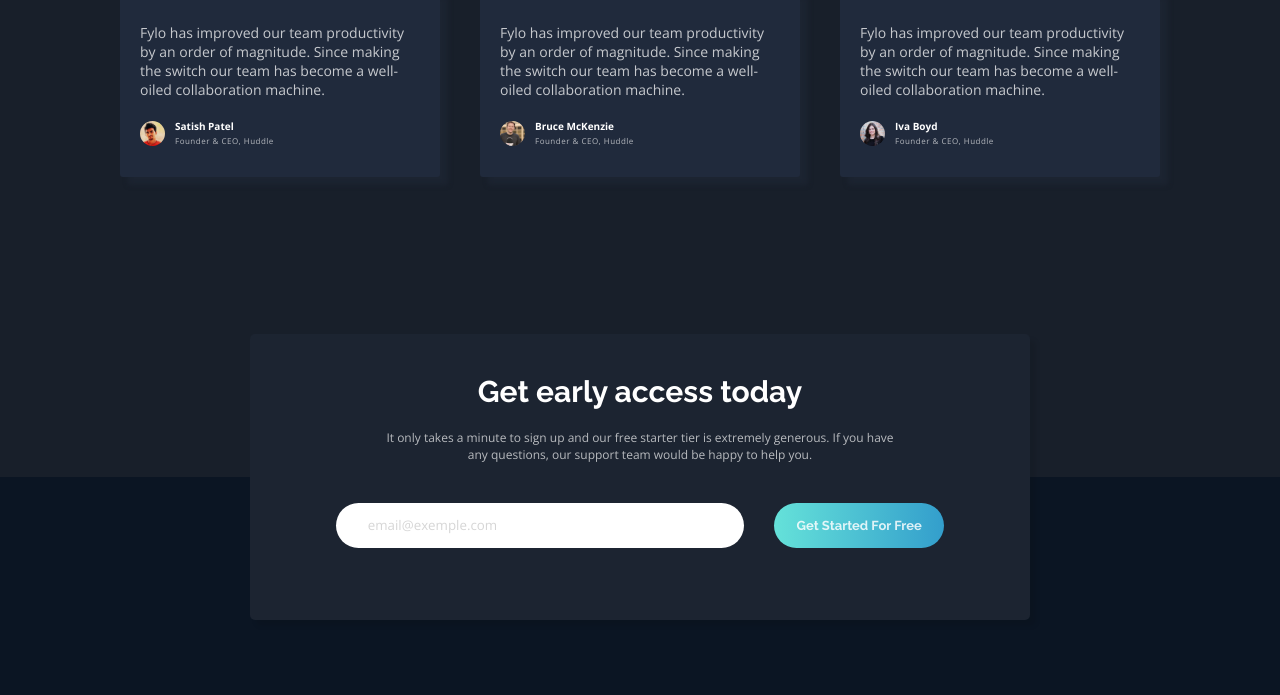
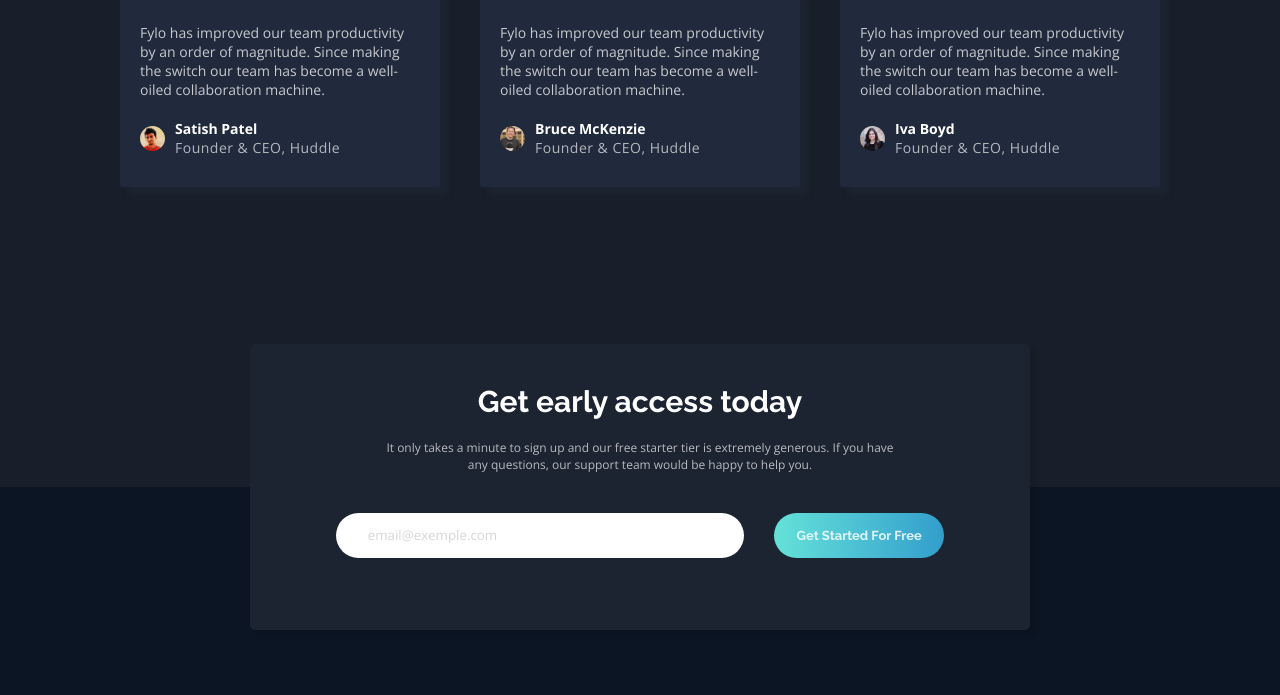
Before and after one commit to Olokoburnfire/fylo-dark-theme-landing-page, a plain HTML site: page fylo-dark-theme-landing-page-master/index.html in a window 1280 px wide. Shown: the part 2513-3208 px from the top of the page. Drawn offline with nearby package versions, Linux system fonts and the light colour scheme.

Commit message:
update the style
changed the font size of some elements

```diff
--- a/fylo-dark-theme-landing-page-master/style.css
+++ b/fylo-dark-theme-landing-page-master/style.css
@@ -271,13 +271,13 @@ header{
 }
 
 .username p {
-  font-size: 10px;
+  font-size: 14px;
   color: white;
   font-weight: 700;
 }
 
 .username p span{
-  font-size: 8px;
+  font-size: 14px;
   font-weight: 400;
   color: rgba(255, 255, 255, 0.664);
   letter-spacing: 0.5px;
```
